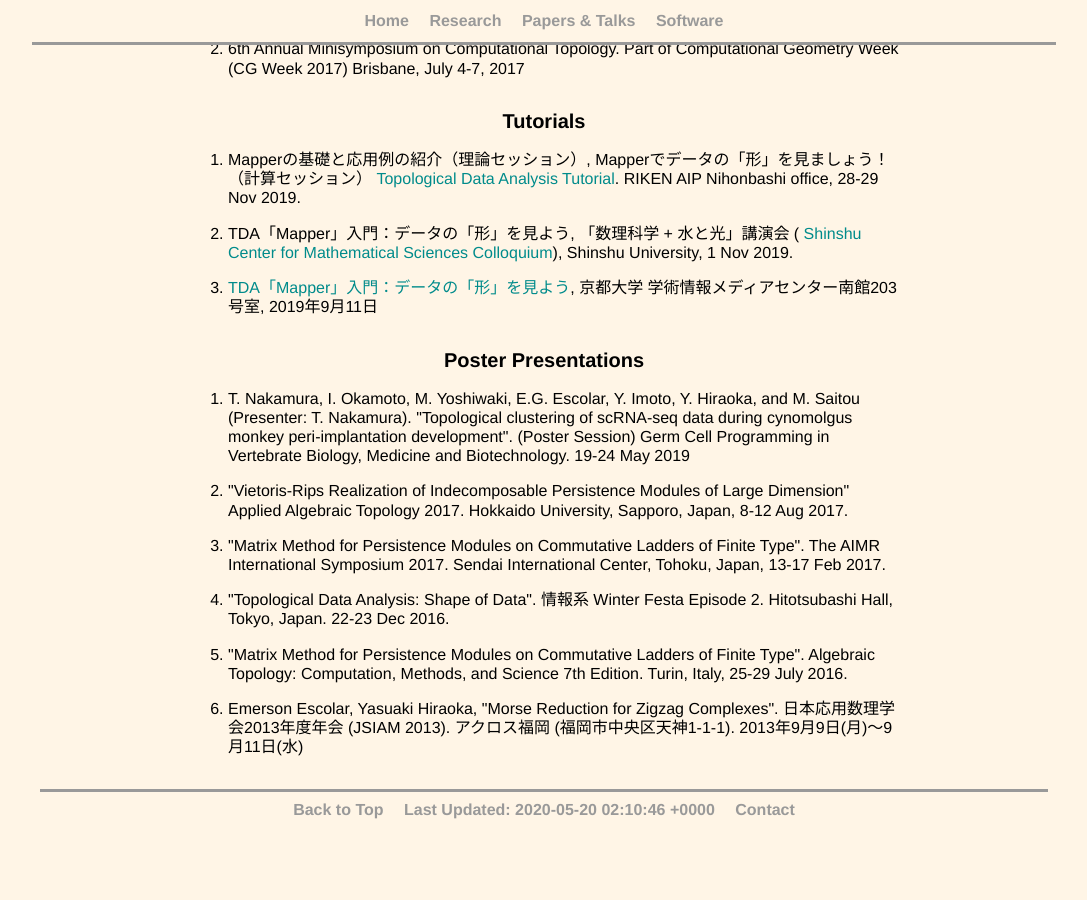
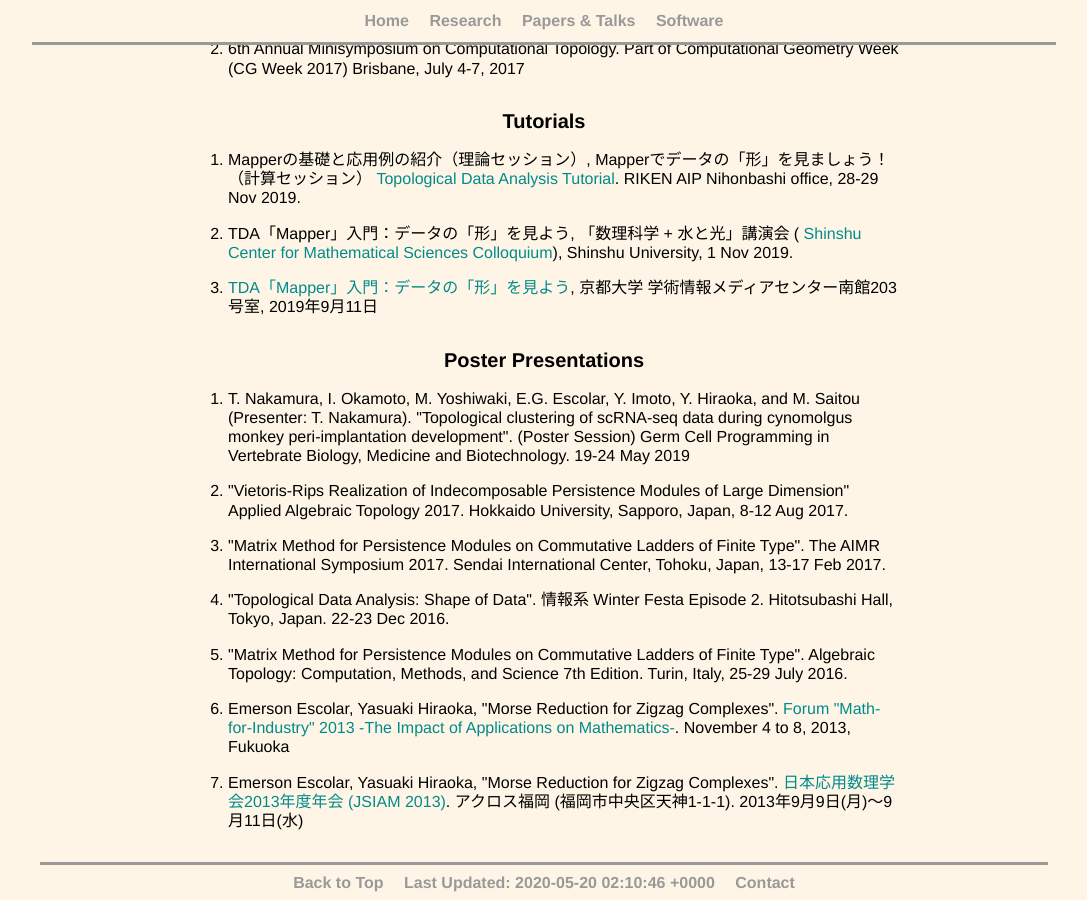
Before and after one commit to emerson-escolar/emerson-escolar.github.io, a Jekyll site: the page built from research_lists.html, in a window 1280 px wide and 900 px high, scrolled down 3186 px. Shown: the whole window, without its empty margins (96-1183 px from the left). Built offline with Jekyll 4.4.1, drawn with Linux system fonts in a browser that asks for light colours; before the commit the page ends 4013 px from its top, so only the background shows below that.

Commit message:
add fmi2013

```diff
--- a/research_lists.html
+++ b/research_lists.html
@@ -468,7 +468,15 @@ title: Emer's Papers & Talks
 
     <li>
       Emerson Escolar, Yasuaki Hiraoka, "Morse Reduction for Zigzag Complexes".
-      日本応用数理学会2013年度年会 (JSIAM 2013).
+      <a target="_blank" href="https://fmi2013.imi.kyushu-u.ac.jp/">
+        Forum "Math-for-Industry" 2013 -The Impact of Applications on Mathematics-</a>.
+      November 4 to 8, 2013, Fukuoka
+    </li>
+
+    <li>
+      Emerson Escolar, Yasuaki Hiraoka, "Morse Reduction for Zigzag Complexes".
+      <a target="_blank" href="http://archive.jsiam.org/annual/2013/">
+        日本応用数理学会2013年度年会 (JSIAM 2013)</a>.
       アクロス福岡 (福岡市中央区天神1-1-1). 2013年9月9日(月)～9月11日(水)
     </li>
 	</ol>
```
